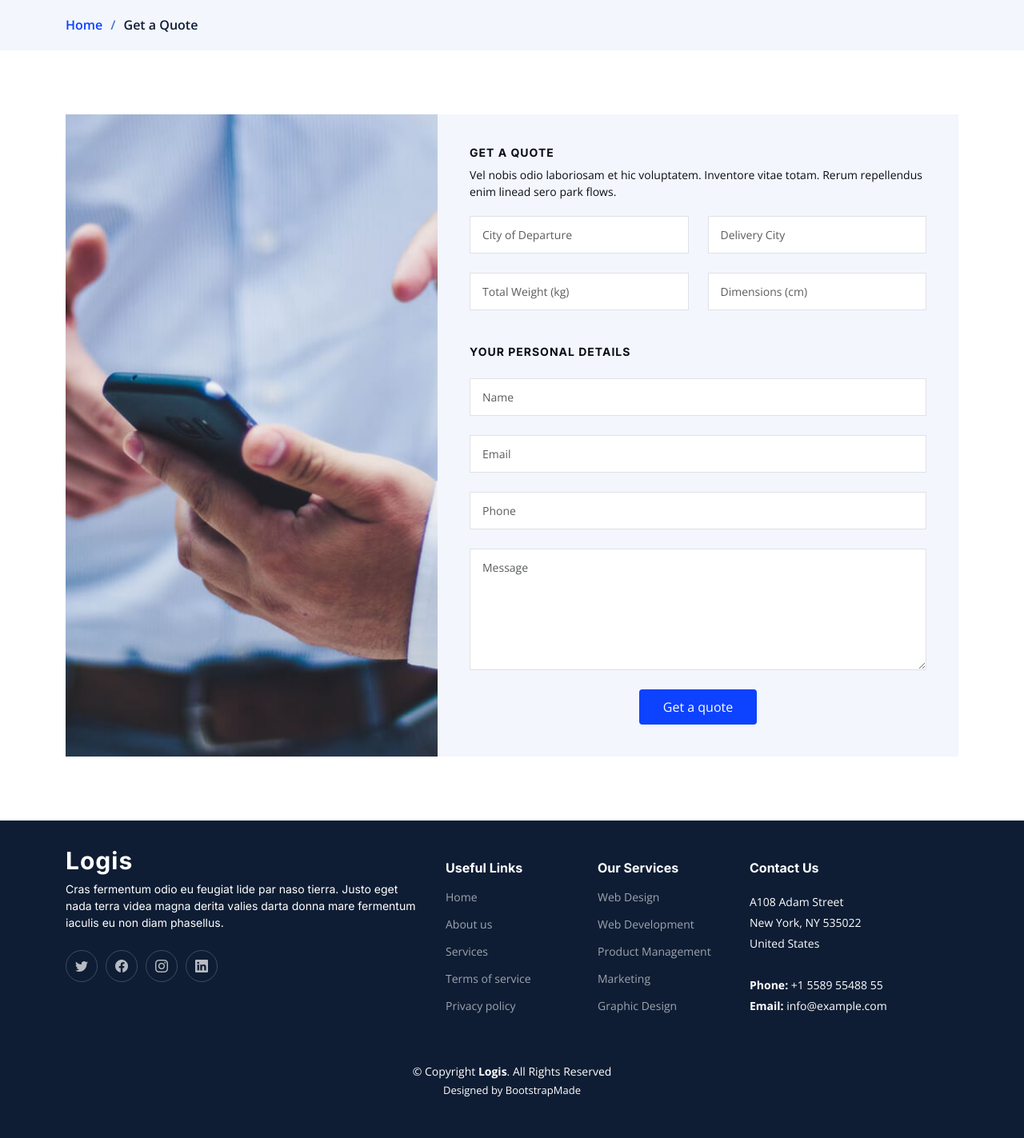
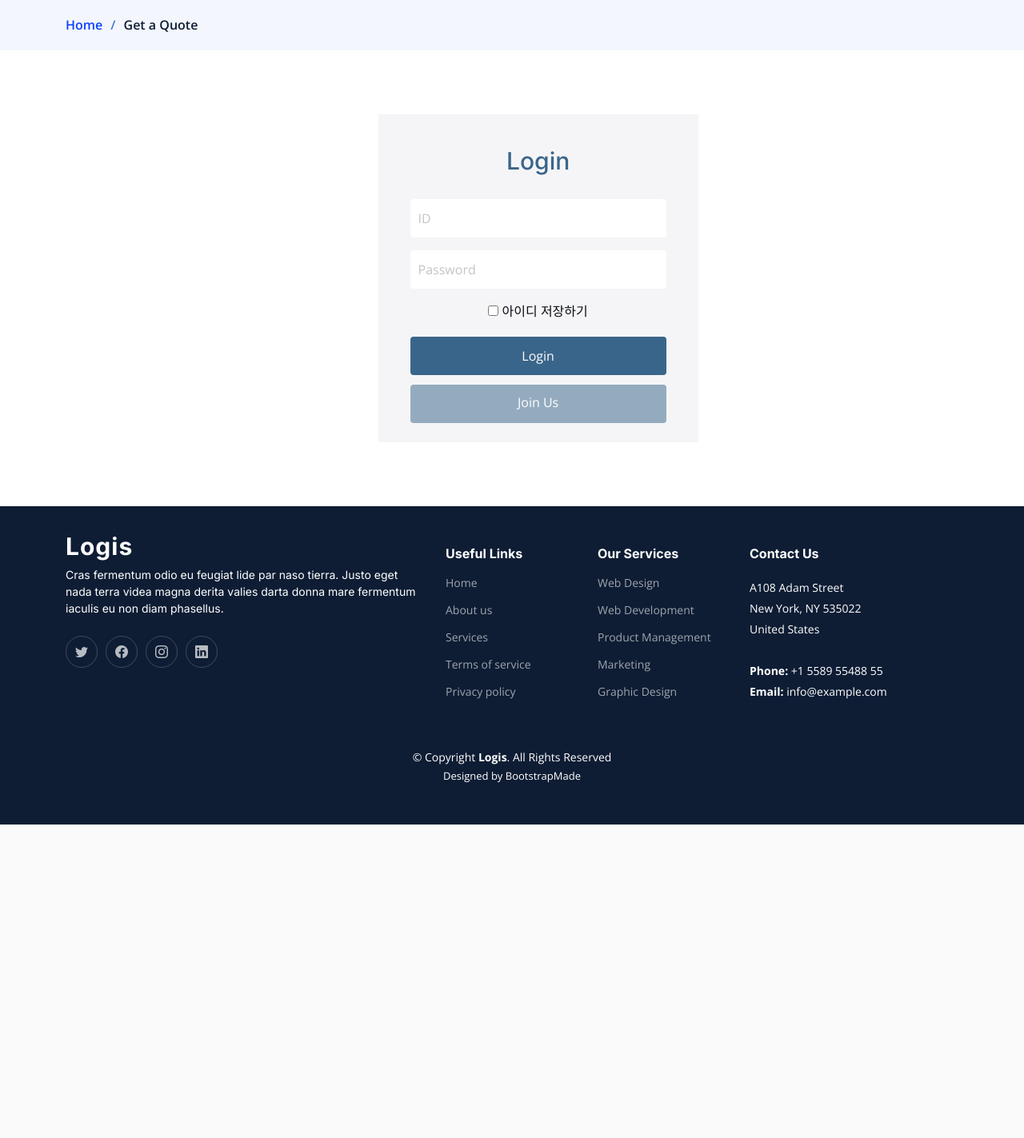
Before and after one commit to alfkalfk1234/BBUMAS_Aivle_3rd, a Django app: page /login/ in a window 1280 px wide. Shown: the part 384-1807 px from the top of the page at 80% size. After the commit the page ends 1415 px from the top, so only its background shows below. Run offline with Django 4.2, Linux system fonts and the light colour scheme; some libraries are stand-ins or nearby versions.

Commit message:
로그인 페이지 수정 및 map.html, get-a-quote.html 헤더 링크 수정

```diff
--- a/login/templates/login/get-a-quote.html
+++ b/login/templates/login/get-a-quote.html
@@ -55,7 +55,7 @@
       <i class="mobile-nav-toggle mobile-nav-hide d-none bi bi-x"></i>
       <nav id="navbar" class="navbar">
         <ul>
-          <li><a href="/index">HOME</a></li>
+          <li><a href="/">HOME</a></li>
           <li class="dropdown"><a href="/video"><span>VIDEO</span> <i class="bi bi-chevron-down dropdown-indicator"></i></a>
             <ul>
               <li><a href="/video">블랙박스 영상 업로드하기</a></li>
@@ -106,61 +106,19 @@
       <div class="container" data-aos="fade-up">
 
         <div class="row g-0">
-
-          <div class="col-lg-5 quote-bg" style="background-image: url({%static 'assets/img/quote-bg.jpg' %});"></div>
-
-          <div class="col-lg-7">
-            <form action="forms/quote.php" method="post" class="php-email-form">
-              <h3>Get a quote</h3>
-              <p>Vel nobis odio laboriosam et hic voluptatem. Inventore vitae totam. Rerum repellendus enim linead sero park flows.</p>
-              <div class="row gy-4">
-
-                <div class="col-md-6">
-                  <input type="text" name="departure" class="form-control" placeholder="City of Departure" required>
-                </div>
-
-                <div class="col-md-6">
-                  <input type="text" name="delivery" class="form-control" placeholder="Delivery City" required>
-                </div>
-
-                <div class="col-md-6">
-                  <input type="text" name="weight" class="form-control" placeholder="Total Weight (kg)" required>
-                </div>
-
-                <div class="col-md-6">
-                  <input type="text" name="dimensions" class="form-control" placeholder="Dimensions (cm)" required>
-                </div>
-
-                <div class="col-lg-12">
-                  <h4>Your Personal Details</h4>
-                </div>
-
-                <div class="col-md-12">
-                  <input type="text" name="name" class="form-control" placeholder="Name" required>
-                </div>
-
-                <div class="col-md-12 ">
-                  <input type="email" class="form-control" name="email" placeholder="Email" required>
-                </div>
-
-                <div class="col-md-12">
-                  <input type="text" class="form-control" name="phone" placeholder="Phone" required>
-                </div>
-
-                <div class="col-md-12">
-                  <textarea class="form-control" name="message" rows="6" placeholder="Message" required></textarea>
-                </div>
-
-                <div class="col-md-12 text-center">
-                  <div class="loading">Loading</div>
-                  <div class="error-message"></div>
-                  <div class="sent-message">Your quote request has been sent successfully. Thank you!</div>
-
-                  <button type="submit">Get a quote</button>
-                </div>
-
-              </div>
-            </form>
+          <div class="col-lg-7 text-center">
+            <div class="login-wrapper">
+              <h2>Login</h2>
+              <form method="post" action="서버url" id="login-form">
+                  <input type="text" name="userName" placeholder="ID">
+                  <input type="password" name="userPassword" placeholder="Password">
+                  <label for="remember-check">
+                      <input type="checkbox" id="remember-check"> 아이디 저장하기
+                  </label>
+                  <input type="submit" value="Login">
+                  <label class="join-label" href="#">Join Us</label>
+              </form>
+            </div>
           </div><!-- End Quote Form -->
 
         </div>
--- a/map/templates/map/map.html
+++ b/map/templates/map/map.html
@@ -55,7 +55,7 @@
       <i class="mobile-nav-toggle mobile-nav-hide d-none bi bi-x"></i>
       <nav id="navbar" class="navbar">
         <ul>
-          <li><a href="/index">HOME</a></li>
+          <li><a href="/">HOME</a></li>
           <li class="dropdown"><a href="/video"><span>VIDEO</span> <i class="bi bi-chevron-down dropdown-indicator"></i></a>
             <ul>
               <li><a href="/video">블랙박스 영상 업로드하기</a></li>
--- a/static/assets/css/main.css
+++ b/static/assets/css/main.css
@@ -1495,120 +1495,69 @@ section {
 }
 
 /*--------------------------------------------------------------
-# Get a Quote Section
---------------------------------------------------------------*/
-.get-a-quote .quote-bg {
-  min-height: 500px;
-  background-size: cover;
-  background-position: center;
-}
-
-.get-a-quote .php-email-form {
-  background: #f3f6fc;
+# Get a Quote Section, Login
+--------------------------------------------------------------*/
+.login-wrapper{
+  position: relative;
+  left: 60%;
+  /* transform: translate(-50%); */
+  width: 400px;
+  height: 410px;
   padding: 40px;
-  height: 100%;
-}
-
-@media (max-width: 575px) {
-  .get-a-quote .php-email-form {
-    padding: 20px;
-  }
-}
-
-.get-a-quote .php-email-form h3 {
-  font-size: 14px;
-  font-weight: 700;
-  text-transform: uppercase;
-  letter-spacing: 1px;
-}
-
-.get-a-quote .php-email-form h4 {
-  font-size: 14px;
-  font-weight: 700;
-  text-transform: uppercase;
-  letter-spacing: 1px;
-  margin: 20px 0 0 0;
-}
-
-.get-a-quote .php-email-form p {
-  font-size: 14px;
-  margin-bottom: 20px;
-}
-
-.get-a-quote .php-email-form .error-message {
-  display: none;
-  color: #fff;
-  background: #df1529;
-  text-align: left;
-  padding: 15px;
-  margin-bottom: 24px;
-  font-weight: 600;
-}
-
-.get-a-quote .php-email-form .sent-message {
-  display: none;
-  color: #fff;
-  background: #059652;
+  box-sizing: border-box;
+  background-color: #f5f5f7;
+}
+.login-wrapper > h2{
+  font-size: 30px;
+  font-weight: 500;
+  color: #3a658a;
+  margin-bottom: 30px;
+}
+
+#login-form > input{
+  width: 100%;
+  height: 48px;
+  padding: 0 10px;
+  box-sizing: border-box;
+  margin-bottom: 16px;
+  border-radius: 4px;
+  background-color: #ffffff;
+  border: none;
+  transition: 0.4s;
+}
+#login-form > input::placeholder{
+  color: #c5c4c4;
+}
+#login-form > input[type="submit"]{
+  color: #fff;
+  font-size: 16px;
+  background-color: #3a658a;
+  /* background-color: var(--color-secondary); */
+  margin-top: 20px;
+  margin-bottom: 12px;
+}
+
+#login-form > input[type="submit"]:hover{
+  background-color: rgba(108, 134, 155, 0.85)
+}
+
+.join-label {
+  width: 100%;
+  height: 48px;
+  background-color: #3a658a83;
+  color: #fff;
   text-align: center;
-  padding: 15px;
-  margin-bottom: 24px;
-  font-weight: 600;
-}
-
-.get-a-quote .php-email-form .loading {
-  display: none;
-  background: #fff;
-  text-align: center;
-  padding: 15px;
-  margin-bottom: 24px;
-}
-
-.get-a-quote .php-email-form .loading:before {
-  content: "";
-  display: inline-block;
-  border-radius: 50%;
-  width: 24px;
-  height: 24px;
-  margin: 0 10px -6px 0;
-  border: 3px solid #059652;
-  border-top-color: #fff;
-  animation: animate-loading 1s linear infinite;
-}
-
-.get-a-quote .php-email-form input,
-.get-a-quote .php-email-form textarea {
-  border-radius: 0;
-  box-shadow: none;
-  font-size: 14px;
-  border-radius: 0;
-}
-
-.get-a-quote .php-email-form input:focus,
-.get-a-quote .php-email-form textarea:focus {
-  border-color: var(--color-primary);
-}
-
-.get-a-quote .php-email-form input {
-  padding: 12px 15px;
-}
-
-.get-a-quote .php-email-form textarea {
-  padding: 12px 15px;
-}
-
-.get-a-quote .php-email-form button[type=submit] {
-  background: var(--color-primary);
+  border-radius: 4px;
+  cursor: pointer;
   border: 0;
-  padding: 10px 30px;
-  color: #fff;
+  padding: 10px;
   transition: 0.4s;
-  border-radius: 4px;
-}
-
-.get-a-quote .php-email-form button[type=submit]:hover {
-  background: rgba(13, 66, 255, 0.8);
-}
-
+}
+.join-label:hover{
+  background: #3a658a3f;
+  color: #fff;
+  transition: 0.4s;
+}
 @keyframes animate-loading {
   0% {
     transform: rotate(0deg);
```
